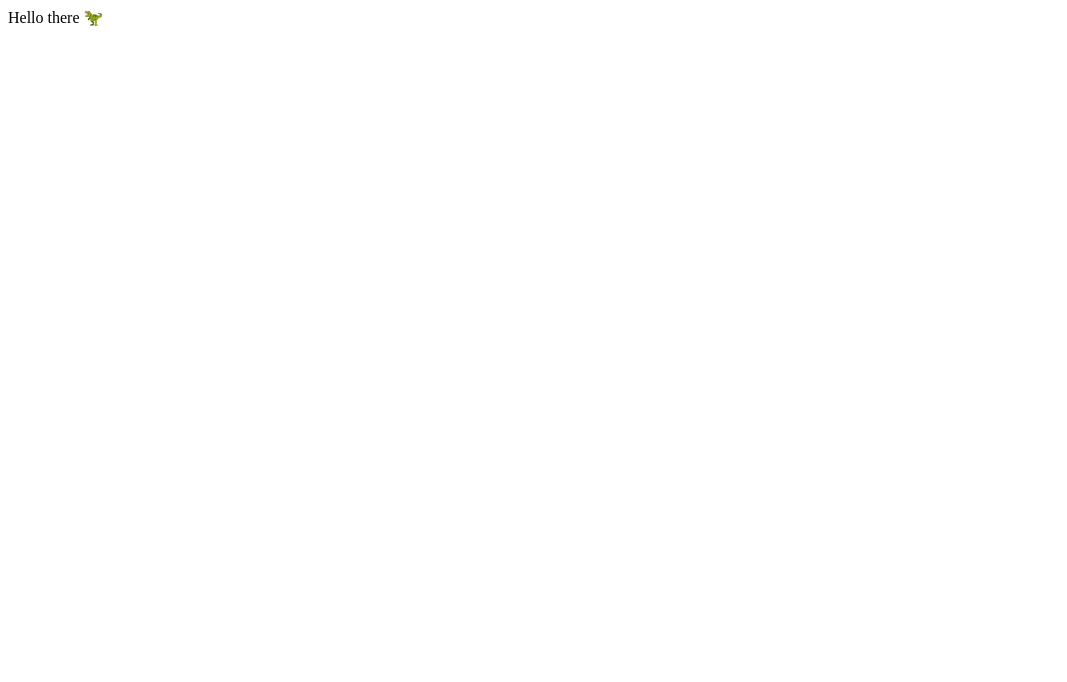
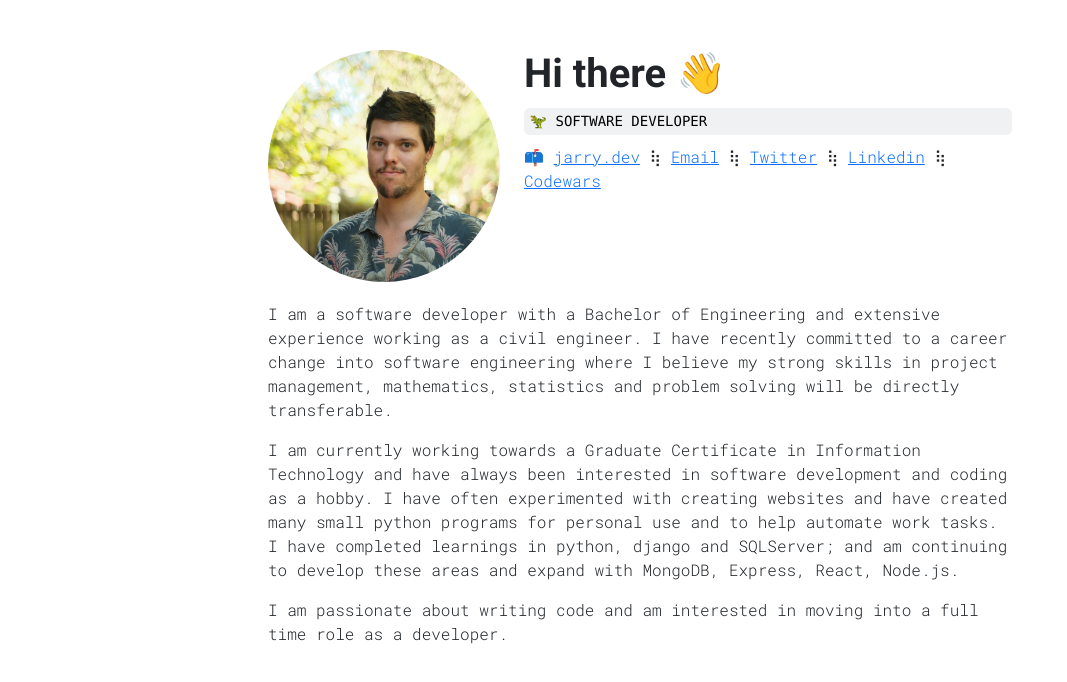
Before and after one commit to jarry90/jarry90.github.io, a plain HTML site: page index.html in a window 1280 px wide. Shown: the whole page, without its empty margins (0-1067 px from the left). Drawn offline with nearby package versions, Linux system fonts and the light colour scheme.

Commit message:
update files

```diff
--- a/index.html
+++ b/index.html
@@ -6,10 +6,92 @@
     <meta http-equiv="X-UA-Compatible" content="IE=edge">
     <meta name="viewport" content="width=device-width, initial-scale=1.0">
     <title>Jarry.dev</title>
+
+    <!-- CSS only -->
+    <link href="https://cdn.jsdelivr.net/npm/bootstrap@5.2.2/dist/css/bootstrap.min.css" rel="stylesheet"
+        integrity="sha384-Zenh87qX5JnK2Jl0vWa8Ck2rdkQ2Bzep5IDxbcnCeuOxjzrPF/et3URy9Bv1WTRi" crossorigin="anonymous">
+
+    <link rel="preconnect" href="https://fonts.googleapis.com">
+    <link rel="preconnect" href="https://fonts.gstatic.com" crossorigin>
+    <link
+        href="https://fonts.googleapis.com/css2?family=Roboto+Mono:wght@300&family=Roboto:ital,wght@0,700;1,500&display=swap"
+        rel="stylesheet">
+
+    <style>
+        body {
+            background-color: #fff;
+            font-family: 'Roboto Mono', monospace;
+            padding-top: 50px;
+        }
+
+        h1 {
+            font-family: 'Roboto', sans-serif;
+            font-weight: bold;
+        }
+
+        h2,
+        h3,
+        h4,
+        h5,
+        h6 {
+            font-family: 'Roboto', sans-serif;
+            font-style: italic;
+        }
+
+        .container {
+            max-width: 768px;
+            margin: auto;
+            background-color: #fff;
+            /* box-shadow: 2px 2px 13px -4px rgba(0, 0, 0, 0.21); */
+        }
+
+        .topmargin {
+            margin-top: 20px;
+        }
+
+        code {
+            display: flex;
+            color: black;
+            padding: 0.2em 0.4em;
+            margin: 10px 0;
+            background-color: rgba(175, 184, 193, 0.2);
+            border-radius: 6px;
+        }
+    </style>
+
 </head>
 
 <body>
-    Hello there 🦖
+    <div class="container">
+        <div class="row">
+
+            <div class="col-4">
+                <img style="border-radius: 50%;width: 100%;" src="jared-cavalli.jpeg">
+            </div>
+
+            <div class="col-8">
+                <h1>Hi there 👋</h1>
+                <code>🦖 SOFTWARE DEVELOPER</code>
+                📫 <a href="https://jarry.dev">jarry.dev</a> ⢷ <a href="mailto:jared.cavalli@gmail.com">Email</a> ⢷ <a
+                    href="https://twitter.com/Jared_Cavalli">Twitter</a> ⢷ <a
+                    href="https://www.linkedin.com/in/jaredcavalli/">Linkedin</a> ⢷ <a
+                    href="https://www.codewars.com/users/jarry90">Codewars</a>
+            </div>
+        </div>
+
+        <div class="row topmargin">
+            <p>I am a software developer with a Bachelor of Engineering and extensive experience working as a civil
+                engineer. I have recently committed to a career change into software engineering where I believe my
+                strong skills in project management, mathematics, statistics and problem solving will be directly
+                transferable. </p>
+            <p>I am currently working towards a Graduate Certificate in Information Technology and have always been
+                interested in software development and coding as a hobby. I have often experimented with creating
+                websites and have created many small python programs for personal use and to help automate work tasks. I
+                have completed learnings in python, django and SQLServer; and am continuing to develop these areas and
+                expand with MongoDB, Express, React, Node.js.</p>
+            <p>I am passionate about writing code and am interested in moving into a full time role as a developer. </p>
+
+        </div>
 </body>
 
 </html>
```
Also changed, not shown: jared-cavalli.jpeg (added).
